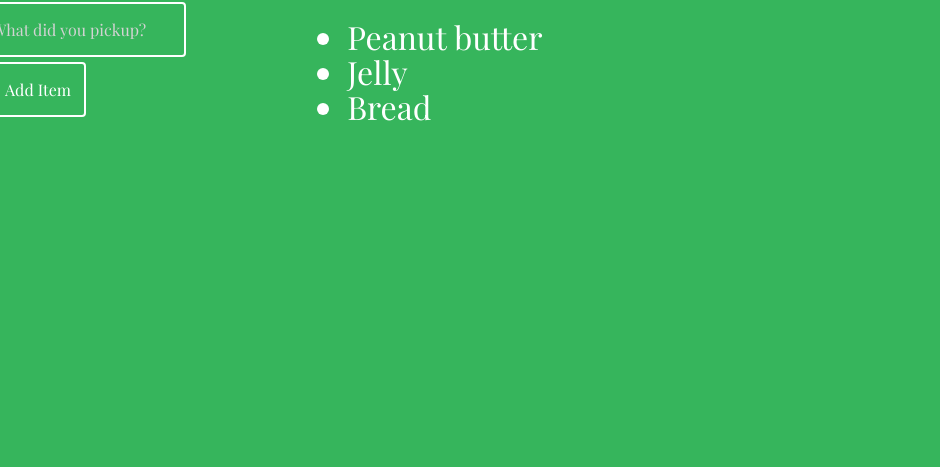
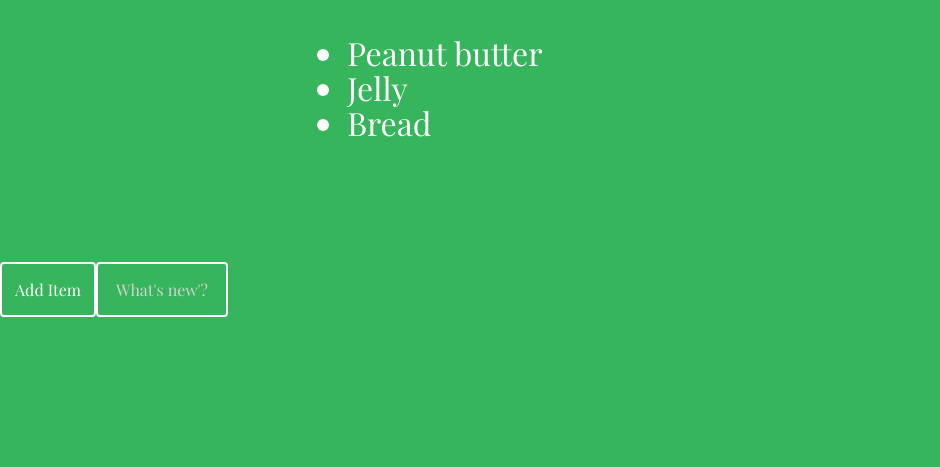
Before and after one commit to DavidJMcGarvey/pantry_pal, a plain HTML site: page index.html in a window 1280 px wide. Shown: the part 333-800 px from the top of the page, without its empty margins (0-940 px from the left). Drawn offline with nearby package versions, Linux system fonts and the light colour scheme; a web font is replaced by a local one.

Commit message:
update CSS

```diff
--- a/css/styles.css
+++ b/css/styles.css
@@ -8,6 +8,7 @@ body {
 
 #item-box {
   position: absolute;
+  margin-top: 2em;
   top: 42%;
   left: 4%;
   right: 10%;
@@ -87,10 +88,10 @@ body {
   position: fixed;
   width: 6em;
   display: inline-block;
-  left: 50%;
-  margin-top: 10px;
+  /* left: 50%; */
+  /* margin-top: 10px;
   margin-bottom: 200px;
-  margin-left: -650px;
+  margin-left: -650px; */
   bottom: 150px;
   border-radius: 4px;
   border: 2px solid #fff;
@@ -110,11 +111,11 @@ body {
 
 .addItemInput {
   position: fixed;
-  width: 12em;
+  width: 8em;
   display: inline-block;
-  left: 50%;
-  margin-bottom: 260px;
-  margin-left: -650px;
+  /* left: 50%;
+  margin-bottom: 260px; */
+  margin-left: 6em;
   bottom: 150px;
   border-radius: 4px;
   border: 2px solid #fff;
@@ -136,6 +137,7 @@ body {
     -webkit-text-security: none;
     color: lightGray;
     pointer-events: none;
+    text-align: center;
 }
 
 @media (max-width: 420px) {
--- a/index.html
+++ b/index.html
@@ -13,7 +13,6 @@
       <h1 class="mainTitle">Pantry Pal!</h1>
     </div>
     <div>
-      <h1 class="title">Inventory</h1>
       <ul id="item-box">
         <li class="item">Peanut butter</li>
         <li class="item">Jelly</li>
@@ -21,7 +20,7 @@
       </ul>
     </div>
     <div class="page-header">
-      <input class= "addItemInput" placeholder="What did you pickup?">
+      <input class= "addItemInput" placeholder="What's new'?">
       <button id="addItemButton">Add Item</button>
     </div>
   </div>
```
